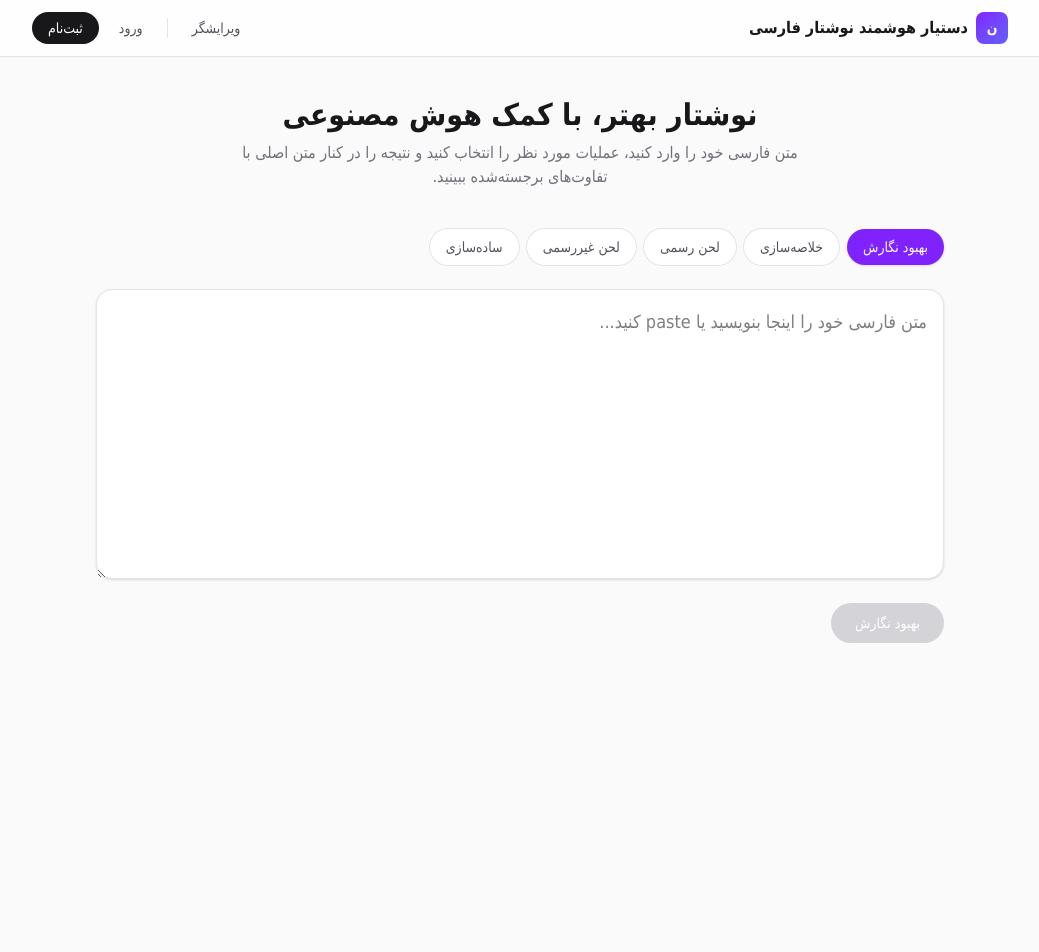
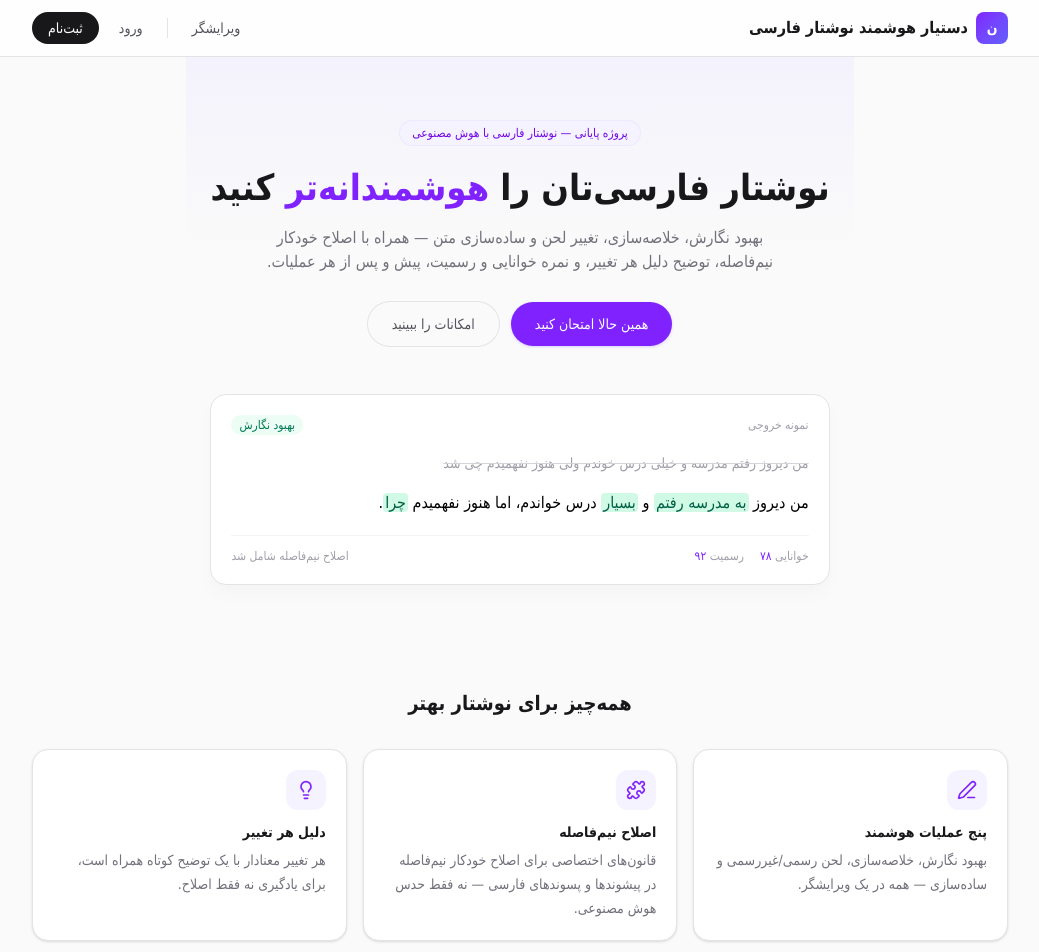
Before and after one commit to movhde/persian-writing-assistant, a Next.js app: page / in a window 1280 px wide. Shown: the top 952 px of the page, without its empty margins (120-1159 px from the left). Before the commit the page ends 800 px from the top, so only its background shows below. Built offline with nearby package versions, Linux system fonts and the light colour scheme; no server answers; what groq-sdk would draw is missing.

Commit message:
feat: landing page with hero, feature grid, and demo preview

```diff
--- /dev/null
+++ b/app/components/landing/FeatureGrid.tsx
@@ -0,0 +1,63 @@
+"use client";
+
+import { motion } from "motion/react";
+import { PenLine, PuzzleIcon, Lightbulb, Gauge, RefreshCw, History, type LucideIcon } from "lucide-react";
+
+const FEATURES: { title: string; description: string; icon: LucideIcon }[] = [
+  {
+    title: "پنج عملیات هوشمند",
+    description: "بهبود نگارش، خلاصه‌سازی، لحن رسمی/غیررسمی و ساده‌سازی — همه در یک ویرایشگر.",
+    icon: PenLine,
+  },
+  {
+    title: "اصلاح نیم‌فاصله",
+    description: "قانون‌های اختصاصی برای اصلاح خودکار نیم‌فاصله در پیشوندها و پسوندهای فارسی — نه فقط حدس هوش مصنوعی.",
+    icon: PuzzleIcon,
+  },
+  {
+    title: "دلیل هر تغییر",
+    description: "هر تغییر معنادار با یک توضیح کوتاه همراه است، برای یادگیری نه فقط اصلاح.",
+    icon: Lightbulb,
+  },
+  {
+    title: "نمره خوانایی و رسمیت",
+    description: "پیش و پس از هر عملیات، خوانایی و رسمیت متن با یک فرمول قابل توضیح اندازه‌گیری می‌شود.",
+    icon: Gauge,
+  },
+  {
+    title: "دو سرویس هوش مصنوعی",
+    description: "Gemini به‌صورت اصلی و Groq به‌عنوان پشتیبان — قطعی یک سرویس مانع کار نمی‌شود.",
+    icon: RefreshCw,
+  },
+  {
+    title: "تاریخچه و داشبورد",
+    description: "همه عملیات‌های شما ذخیره و آمار استفاده در یک داشبورد نمایش داده می‌شود.",
+    icon: History,
+  },
+];
+
+export function FeatureGrid() {
+  return (
+    <section id="features" dir="rtl" className="mx-auto max-w-5xl px-4 py-14 sm:px-6">
+      <h2 className="text-center text-xl font-bold text-zinc-900">همه‌چیز برای نوشتار بهتر</h2>
+      <div className="mt-8 grid grid-cols-1 gap-4 sm:grid-cols-2 lg:grid-cols-3">
+        {FEATURES.map((f, i) => (
+          <motion.div
+            key={f.title}
+            initial={{ opacity: 0, y: 12 }}
+            whileInView={{ opacity: 1, y: 0 }}
+            viewport={{ once: true, margin: "-40px" }}
+            transition={{ duration: 0.35, delay: i * 0.05 }}
+            className="rounded-2xl border border-zinc-200 bg-white p-5 shadow-sm"
+          >
+            <span className="flex h-10 w-10 items-center justify-center rounded-xl bg-violet-50 text-violet-600">
+              <f.icon size={20} strokeWidth={2} />
+            </span>
+            <h3 className="mt-3 text-sm font-semibold text-zinc-900">{f.title}</h3>
+            <p className="mt-1.5 text-sm leading-6 text-zinc-500">{f.description}</p>
+          </motion.div>
+        ))}
+      </div>
+    </section>
+  );
+}
--- /dev/null
+++ b/app/components/landing/Hero.tsx
@@ -0,0 +1,78 @@
+"use client";
+
+import { motion } from "motion/react";
+
+const DEMO_BEFORE = "من دیروز رفتم مدرسه و خیلی درس خوندم ولی هنوز نفهمیدم چی شد";
+
+export function Hero() {
+  return (
+    <section dir="rtl" className="relative overflow-hidden">
+      <div
+        aria-hidden
+        className="pointer-events-none absolute inset-x-0 -top-24 h-72 bg-gradient-to-b from-violet-100/70 to-transparent"
+      />
+
+      <div className="relative mx-auto flex max-w-5xl flex-col items-center px-4 pt-16 pb-12 text-center sm:px-6">
+        <span className="rounded-full bg-violet-50 px-3 py-1 text-xs font-medium text-violet-700 ring-1 ring-violet-100">
+          پروژه پایانی — نوشتار فارسی با هوش مصنوعی
+        </span>
+
+        <h1 className="mt-5 max-w-2xl text-3xl font-bold leading-tight text-zinc-900 sm:text-4xl">
+          نوشتار فارسی‌تان را
+          <span className="text-violet-600"> هوشمندانه‌تر </span>
+          کنید
+        </h1>
+
+        <p className="mt-4 max-w-xl text-balance text-zinc-500">
+          بهبود نگارش، خلاصه‌سازی، تغییر لحن و ساده‌سازی متن — همراه با اصلاح خودکار نیم‌فاصله،
+          توضیح دلیل هر تغییر، و نمره خوانایی و رسمیت، پیش و پس از هر عملیات.
+        </p>
+
+        <div className="mt-7 flex flex-wrap items-center justify-center gap-3">
+          <a
+            href="#editor"
+            className="rounded-full bg-violet-600 px-6 py-3 text-sm font-medium text-white shadow-sm shadow-violet-200 transition-colors hover:bg-violet-700"
+          >
+            همین حالا امتحان کنید
+          </a>
+          <a
+            href="#features"
+            className="rounded-full px-6 py-3 text-sm font-medium text-zinc-600 ring-1 ring-zinc-200 transition-colors hover:bg-zinc-50"
+          >
+            امکانات را ببینید
+          </a>
+        </div>
+
+        <motion.div
+          initial={{ opacity: 0, y: 20 }}
+          whileInView={{ opacity: 1, y: 0 }}
+          viewport={{ once: true, margin: "-80px" }}
+          transition={{ duration: 0.5 }}
+          className="mt-12 w-full max-w-2xl rounded-2xl border border-zinc-200 bg-white p-5 text-right shadow-lg shadow-zinc-100"
+        >
+          <div className="flex items-center justify-between text-xs text-zinc-400">
+            <span>نمونه خروجی</span>
+            <span className="rounded-full bg-emerald-50 px-2 py-0.5 text-emerald-700">بهبود نگارش</span>
+          </div>
+          <p className="mt-3 text-sm leading-8 text-zinc-400 line-through decoration-zinc-300">
+            {DEMO_BEFORE}
+          </p>
+          <p dir="rtl" lang="fa" className="mt-2 text-base leading-8">
+            من دیروز <ins className="rounded bg-emerald-100 px-0.5 text-emerald-800 no-underline">به مدرسه رفتم</ins> و{" "}
+            <ins className="rounded bg-emerald-100 px-0.5 text-emerald-800 no-underline">بسیار</ins> درس خواندم، اما هنوز
+            نفهمیدم <ins className="rounded bg-emerald-100 px-0.5 text-emerald-800 no-underline">چرا</ins>.
+          </p>
+          <div className="mt-4 flex items-center gap-4 border-t border-zinc-100 pt-3 text-xs text-zinc-400">
+            <span>
+              خوانایی <span className="font-medium text-violet-600">۷۸</span>
+            </span>
+            <span>
+              رسمیت <span className="font-medium text-violet-600">۹۲</span>
+            </span>
+            <span className="mr-auto">اصلاح نیم‌فاصله شامل شد</span>
+          </div>
+        </motion.div>
+      </div>
+    </section>
+  );
+}
--- a/app/page.tsx
+++ b/app/page.tsx
@@ -1,18 +1,21 @@
 import { WritingEditor } from "@/app/components/editor/WritingEditor";
+import { Hero } from "@/app/components/landing/Hero";
+import { FeatureGrid } from "@/app/components/landing/FeatureGrid";
 
 export default function Home() {
   return (
     <div className="flex flex-1 flex-col items-center">
-      <div dir="rtl" className="w-full max-w-4xl px-4 pt-10 text-center sm:px-6">
-        <h1 className="text-2xl font-bold text-zinc-900 sm:text-3xl">
-          نوشتار بهتر، با کمک هوش مصنوعی
-        </h1>
-        <p className="mx-auto mt-2 max-w-xl text-zinc-500">
-          متن فارسی خود را وارد کنید، عملیات مورد نظر را انتخاب کنید و نتیجه را در کنار متن اصلی با
-          تفاوت‌های برجسته‌شده ببینید.
-        </p>
+      <Hero />
+      <FeatureGrid />
+      <div id="editor" className="w-full scroll-mt-16 border-t border-zinc-200 bg-zinc-50">
+        <div dir="rtl" className="mx-auto w-full max-w-4xl px-4 pt-10 text-center sm:px-6">
+          <h2 className="text-xl font-bold text-zinc-900 sm:text-2xl">امتحان کنید</h2>
+          <p className="mx-auto mt-2 max-w-xl text-zinc-500">
+            متن فارسی خود را وارد کنید، عملیات مورد نظر را انتخاب کنید و نتیجه را ببینید.
+          </p>
+        </div>
+        <WritingEditor />
       </div>
-      <WritingEditor />
     </div>
   );
 }
```
